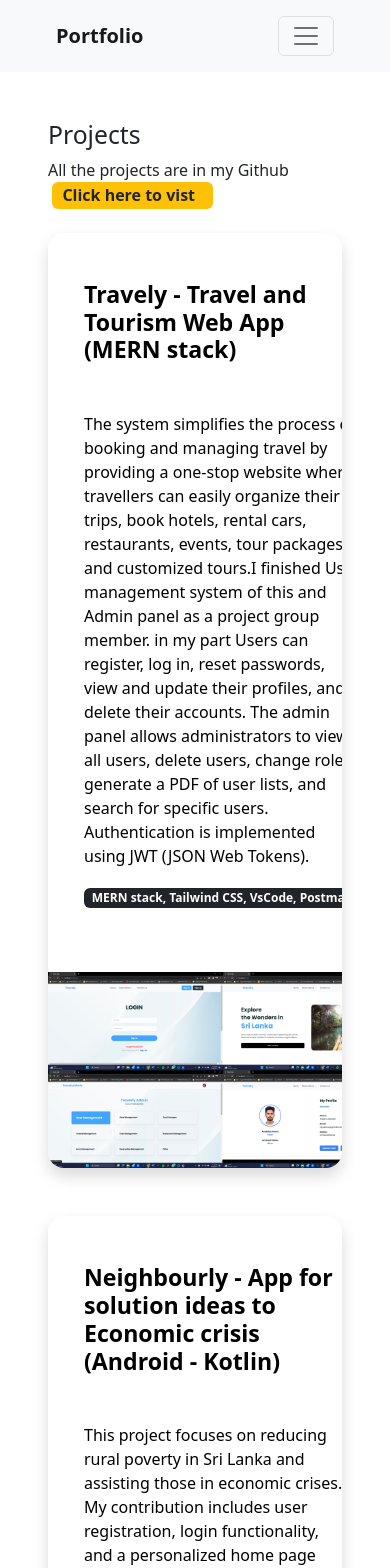
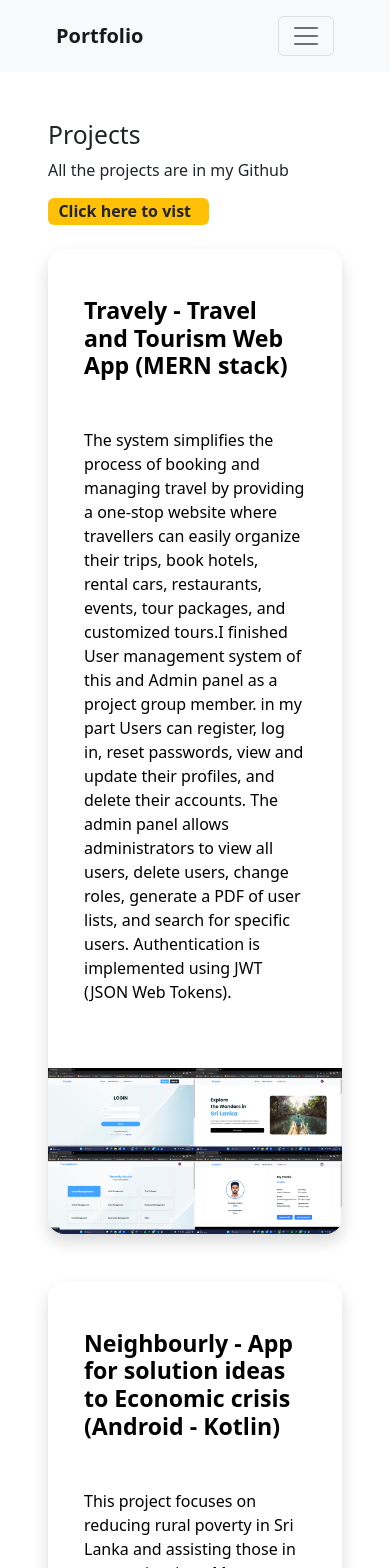
Before and after one commit to IsuruX98/IsuruX98.github.io, a React (Create React App) app: page /projects in a window 390 px wide. Shown: the top 1568 px of the page. Built offline with nearby package versions, Linux system fonts and the light colour scheme; the HTML template or start-up script is replaced by a standard one.

Commit message:
responsiveness fixed

```diff
--- a/src/pages/projects/Projects.jsx
+++ b/src/pages/projects/Projects.jsx
@@ -52,7 +52,7 @@ const Projects = () => {
           <span>
             <Link
               to="https://github.com/IsuruX98"
-              className="ms-1 text-dark badge bg-warning text-decoration-none fs-6"
+              className="ms-lg-1 mt-lg-0 mt-3 text-dark badge bg-warning text-decoration-none fs-6"
             >
               Click here to vist
               <i className="bi bi-github ms-2"></i>
@@ -72,7 +72,9 @@ const Projects = () => {
                     <div className="p-5 col-lg-7">
                       <h2 className="fw-bold fs-3">{card.title}</h2>
                       <p className="mt-5">{card.description}</p>
-                      <p className="badge bg-dark">{card.lang}</p>
+                      <div className="d-lg-block d-none">
+                        <p className="badge bg-dark ">{card.lang}</p>
+                      </div>
                     </div>
                     <div className="col-lg-5 d-flex">
                       <img src={card.img} alt="" className="img-fluid" />
```
